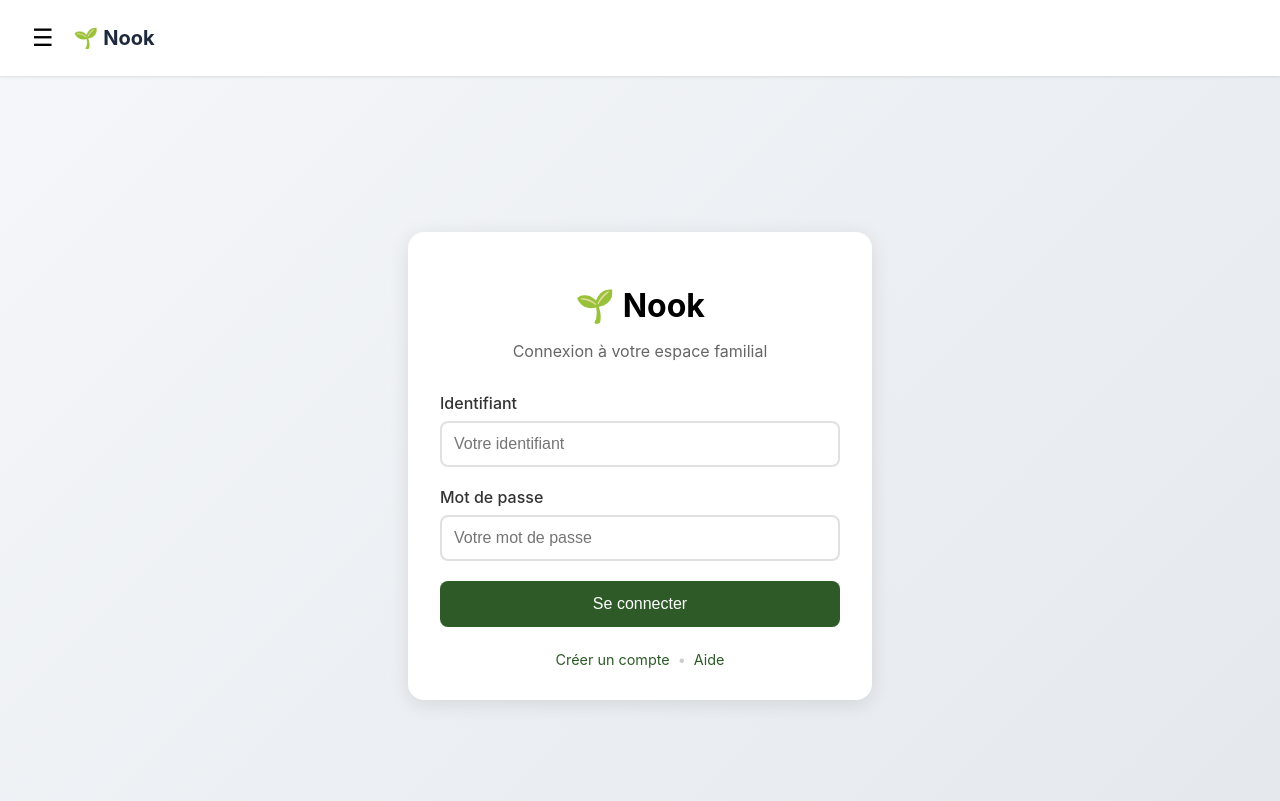
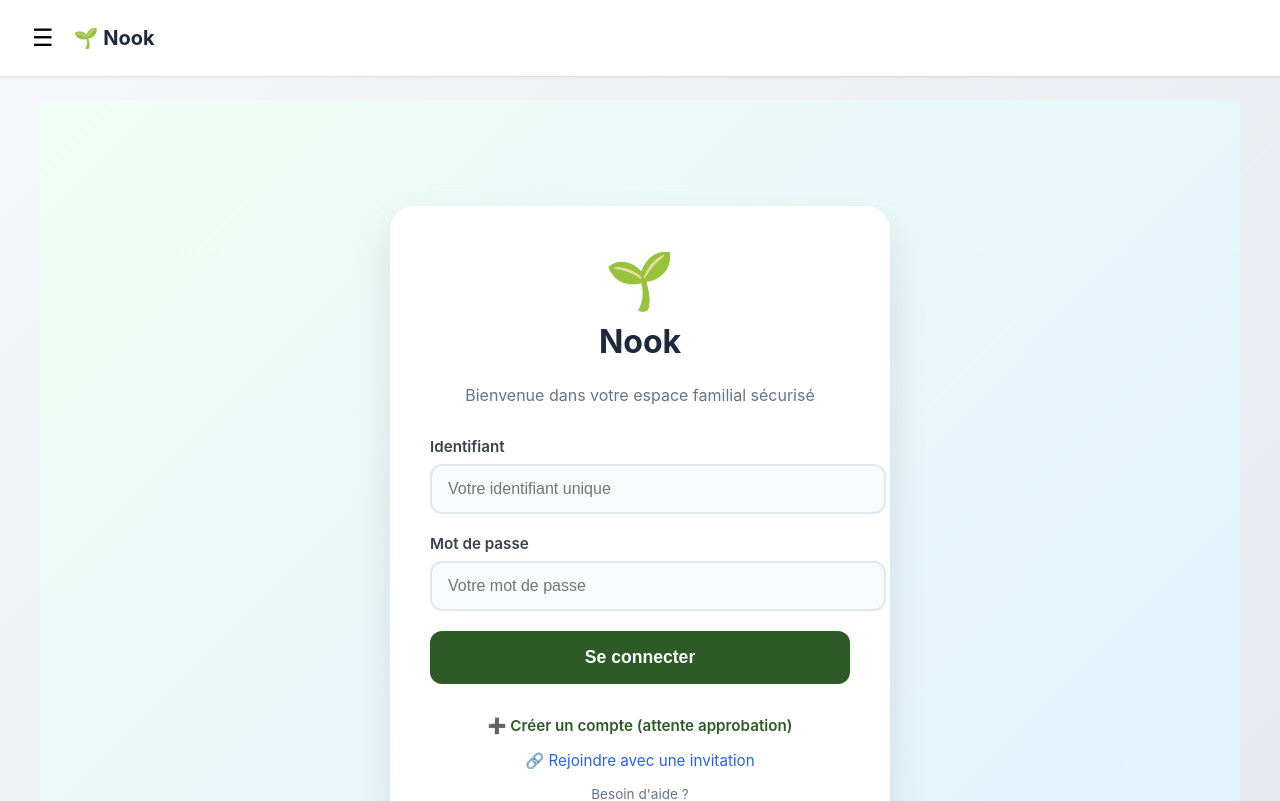
Before and after one commit to MX10-AC2N/Nook, a SvelteKit app in the folder frontend/: page /login in a window 1280 px wide. Shown: the top 801 px of the page. Built offline with nearby package versions, Linux system fonts and the light colour scheme; no server answers.

Commit message:
Update +page.svelte

```diff
--- a/frontend/src/routes/login/+page.svelte
+++ b/frontend/src/routes/login/+page.svelte
@@ -18,7 +18,7 @@
     error = '';
 
     try {
-      const response = await fetch('/api/login', {
+      const response = await fetch('/api/auth/login', {  // ← Endpoint corrigé
         method: 'POST',
         headers: { 'Content-Type': 'application/json' },
         credentials: 'include',
@@ -28,7 +28,6 @@
       if (response.ok) {
         const data = await response.json();
 
-        // Redirection conditionnelle selon needs_password_change
         if (data.user?.needs_password_change) {
           goto('/change-password');
         } else {
@@ -36,10 +35,10 @@
         }
       } else {
         const data = await response.json();
-        error = data.message || 'Identifiants incorrects';
+        error = data.message || 'Identifiants incorrects ou compte en attente d\'approbation';
       }
     } catch (err) {
-      error = 'Erreur de connexion au serveur';
+      error = 'Erreur de connexion au serveur. Vérifiez votre réseau.';
     } finally {
       loading = false;
     }
@@ -60,106 +59,255 @@
   <title>Connexion - Nook</title>
 </svelte:head>
 
-<div class="login-container">
+<div class="login-page">
   <div class="login-card">
-    <h1>🌱 Nook</h1>
-    <p class="subtitle">Connexion à votre espace familial</p>
+    <div class="logo">
+      <span class="logo-icon">🌱</span>
+      <h1>Nook</h1>
+    </div>
 
-    <form onsubmit={(e) => { e.preventDefault(); handleLogin(); }}>
-      <div class="form-group">
+    <p class="subtitle">Bienvenue dans votre espace familial sécurisé</p>
+
+    {#if error}
+      <div class="alert error" role="alert">
+        <span class="alert-icon">⚠️</span>
+        <span>{error}</span>
+      </div>
+    {/if}
+
+    <form on:submit|preventDefault={handleLogin} class="login-form">
+      <div class="input-group">
         <label for="username">Identifiant</label>
         <input
+          id="username"
           type="text"
-          id="username"
           bind:value={username}
-          placeholder="Votre identifiant"
+          placeholder="Votre identifiant unique"
+          autocomplete="username"
+          required
           disabled={loading}
         />
       </div>
 
-      <div class="form-group">
+      <div class="input-group">
         <label for="password">Mot de passe</label>
         <input
+          id="password"
           type="password"
-          id="password"
           bind:value={password}
           placeholder="Votre mot de passe"
+          autocomplete="current-password"
+          required
           disabled={loading}
         />
       </div>
 
-      {#if error}
-        <div class="error-message">{error}</div>
-      {/if}
-
-      <button type="submit" class="login-btn" disabled={loading}>
-        {loading ? 'Connexion...' : 'Se connecter'}
+      <button type="submit" class="btn-primary" disabled={loading}>
+        {#if loading}
+          <span class="spinner"></span>
+          Connexion en cours...
+        {:else}
+          Se connecter
+        {/if}
       </button>
     </form>
 
-    <div class="links">
-      <a href="/register">Créer un compte</a>
-      <span class="separator">•</span>
-      <a href="/help">Aide</a>
+    <div class="actions">
+      <a href="/register" class="action-link primary">
+        ➕ Créer un compte (attente approbation)
+      </a>
+
+      <a href="/join" class="action-link secondary">
+        🔗 Rejoindre avec une invitation
+      </a>
+
+      <a href="/help" class="action-link subtle">
+        Besoin d'aide ?
+      </a>
     </div>
   </div>
 </div>
 
 <style>
-  .login-container {
+  .login-page {
+    min-height: 100vh;
     display: flex;
     align-items: center;
     justify-content: center;
-    min-height: calc(100vh - 100px);
-    padding: 1rem;
+    padding: 1.5rem;
+    background: linear-gradient(135deg, #f0fdf4 0%, #e0f2fe 100%);
   }
+
   .login-card {
     background: white;
-    padding: 2rem;
-    border-radius: 16px;
-    box-shadow: 0 4px 20px rgba(0,0,0,0.1);
+    padding: 2.5rem;
+    border-radius: 1.5rem;
+    box-shadow: 0 20px 40px rgba(0, 0, 0, 0.1);
     width: 100%;
-    max-width: 400px;
+    max-width: 420px;
     text-align: center;
   }
-  h1 { font-size: 2rem; margin-bottom: 0.5rem; }
-  .subtitle { color: #666; margin-bottom: 2rem; }
-  .form-group { margin-bottom: 1.25rem; text-align: left; }
-  label { display: block; margin-bottom: 0.5rem; font-weight: 500; color: #333; }
+
+  .logo {
+    margin-bottom: 1.5rem;
+  }
+
+  .logo-icon {
+    font-size: 3.5rem;
+    display: block;
+    margin-bottom: 0.5rem;
+  }
+
+  h1 {
+    font-size: 2rem;
+    margin: 0;
+    color: #1e293b;
+  }
+
+  .subtitle {
+    color: #64748b;
+    margin-bottom: 2rem;
+    font-size: 1rem;
+  }
+
+  .alert {
+    display: flex;
+    align-items: center;
+    gap: 0.75rem;
+    padding: 1rem;
+    border-radius: 0.75rem;
+    margin-bottom: 1.5rem;
+    text-align: left;
+    font-size: 0.9rem;
+  }
+
+  .alert.error {
+    background: rgba(239, 68, 68, 0.1);
+    border: 1px solid rgba(239, 68, 68, 0.3);
+    color: #dc2626;
+  }
+
+  .alert-icon {
+    font-size: 1.25rem;
+  }
+
+  .login-form {
+    display: flex;
+    flex-direction: column;
+    gap: 1.25rem;
+    margin-bottom: 2rem;
+  }
+
+  .input-group {
+    text-align: left;
+  }
+
+  label {
+    display: block;
+    margin-bottom: 0.5rem;
+    font-weight: 600;
+    color: #374151;
+    font-size: 0.95rem;
+  }
+
   input {
     width: 100%;
-    padding: 0.75rem;
-    border: 2px solid #e0e0e0;
-    border-radius: 8px;
+    padding: 0.875rem 1rem;
+    border: 2px solid #e2e8f0;
+    border-radius: 0.75rem;
     font-size: 1rem;
-    transition: border-color 0.2s;
-    box-sizing: border-box;
+    transition: all 0.2s;
+    background: #f8fafc;
   }
-  input:focus { outline: none; border-color: #2d5a27; }
-  .error-message {
-    background: #ffebee;
-    color: #c62828;
-    padding: 0.75rem;
-    border-radius: 8px;
-    margin-bottom: 1rem;
-    font-size: 0.9rem;
+
+  input:focus {
+    outline: none;
+    border-color: #2d5a27;
+    box-shadow: 0 0 0 3px rgba(45, 90, 39, 0.2);
   }
-  .login-btn {
+
+  input:disabled {
+    opacity: 0.6;
+    cursor: not-allowed;
+  }
+
+  .btn-primary {
     width: 100%;
-    padding: 0.875rem;
+    padding: 1rem;
     background: #2d5a27;
     color: white;
     border: none;
-    border-radius: 8px;
-    font-size: 1rem;
-    font-weight: 500;
+    border-radius: 0.75rem;
+    font-size: 1.1rem;
+    font-weight: 600;
     cursor: pointer;
-    transition: background 0.2s;
+    transition: all 0.2s;
+    display: flex;
+    align-items: center;
+    justify-content: center;
+    gap: 0.75rem;
   }
-  .login-btn:hover:not(:disabled) { background: #3d7a37; }
-  .login-btn:disabled { opacity: 0.6; cursor: not-allowed; }
-  .links { margin-top: 1.5rem; display: flex; justify-content: center; gap: 0.5rem; font-size: 0.9rem; }
-  .links a { color: #2d5a27; text-decoration: none; }
-  .links a:hover { text-decoration: underline; }
-  .separator { color: #ccc; }
+
+  .btn-primary:hover:not(:disabled) {
+    background: #3d7a37;
+    transform: translateY(-1px);
+  }
+
+  .btn-primary:disabled {
+    opacity: 0.7;
+    cursor: not-allowed;
+  }
+
+  .spinner {
+    width: 20px;
+    height: 20px;
+    border: 2px solid rgba(255, 255, 255, 0.3);
+    border-top-color: white;
+    border-radius: 50%;
+    animation: spin 0.8s linear infinite;
+  }
+
+  @keyframes spin {
+    to { transform: rotate(360deg); }
+  }
+
+  .actions {
+    display: flex;
+    flex-direction: column;
+    gap: 1rem;
+  }
+
+  .action-link {
+    font-size: 0.95rem;
+    text-decoration: none;
+    transition: opacity 0.2s;
+  }
+
+  .action-link:hover {
+    opacity: 0.8;
+  }
+
+  .action-link.primary {
+    color: #2d5a27;
+    font-weight: 600;
+  }
+
+  .action-link.secondary {
+    color: #2563eb;
+  }
+
+  .action-link.subtle {
+    color: #64748b;
+    font-size: 0.85rem;
+  }
+
+  @media (max-width: 480px) {
+    .login-card {
+      padding: 2rem 1.5rem;
+    }
+
+    .logo-icon {
+      font-size: 3rem;
+    }
+  }
 </style>
```
